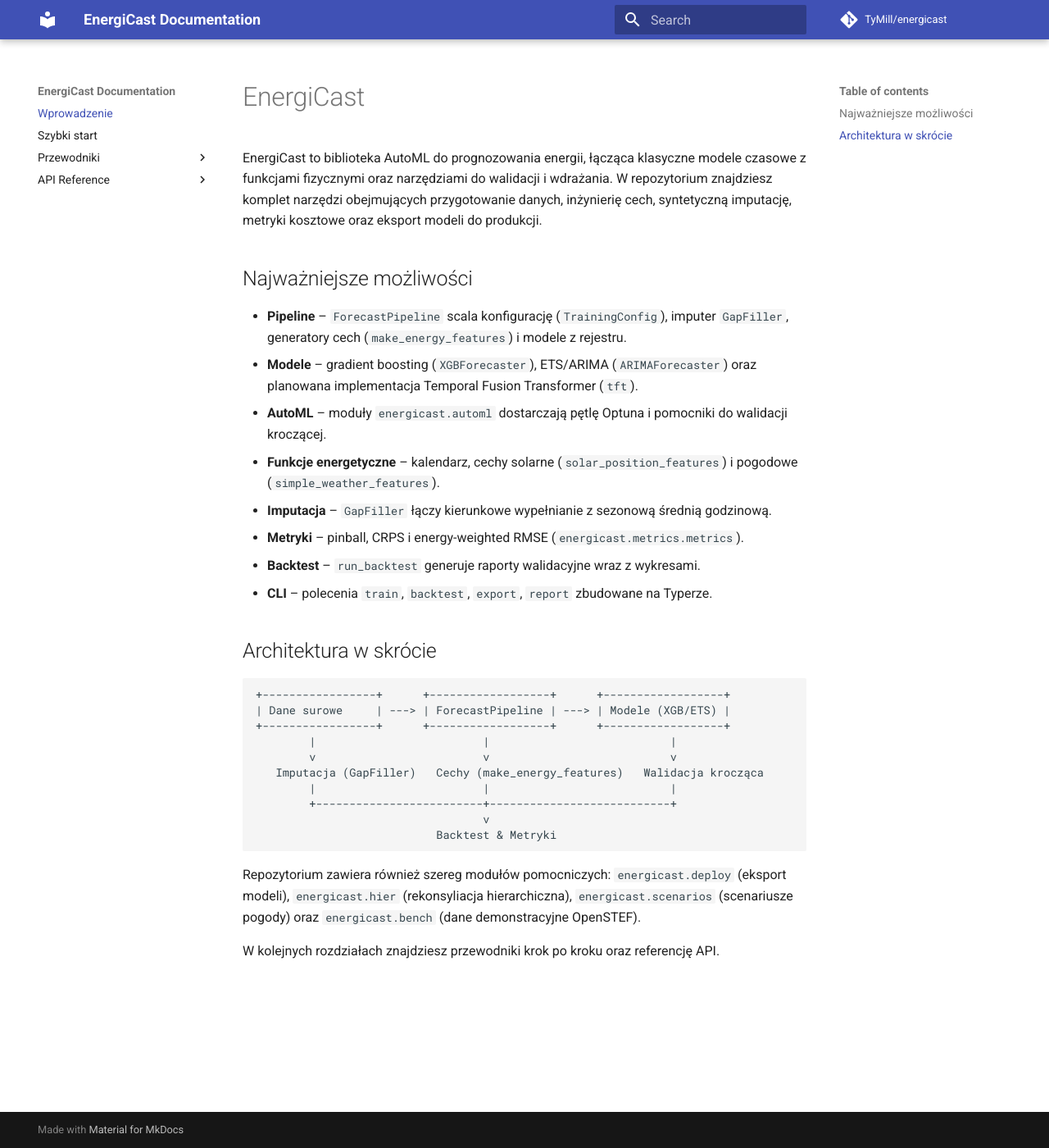
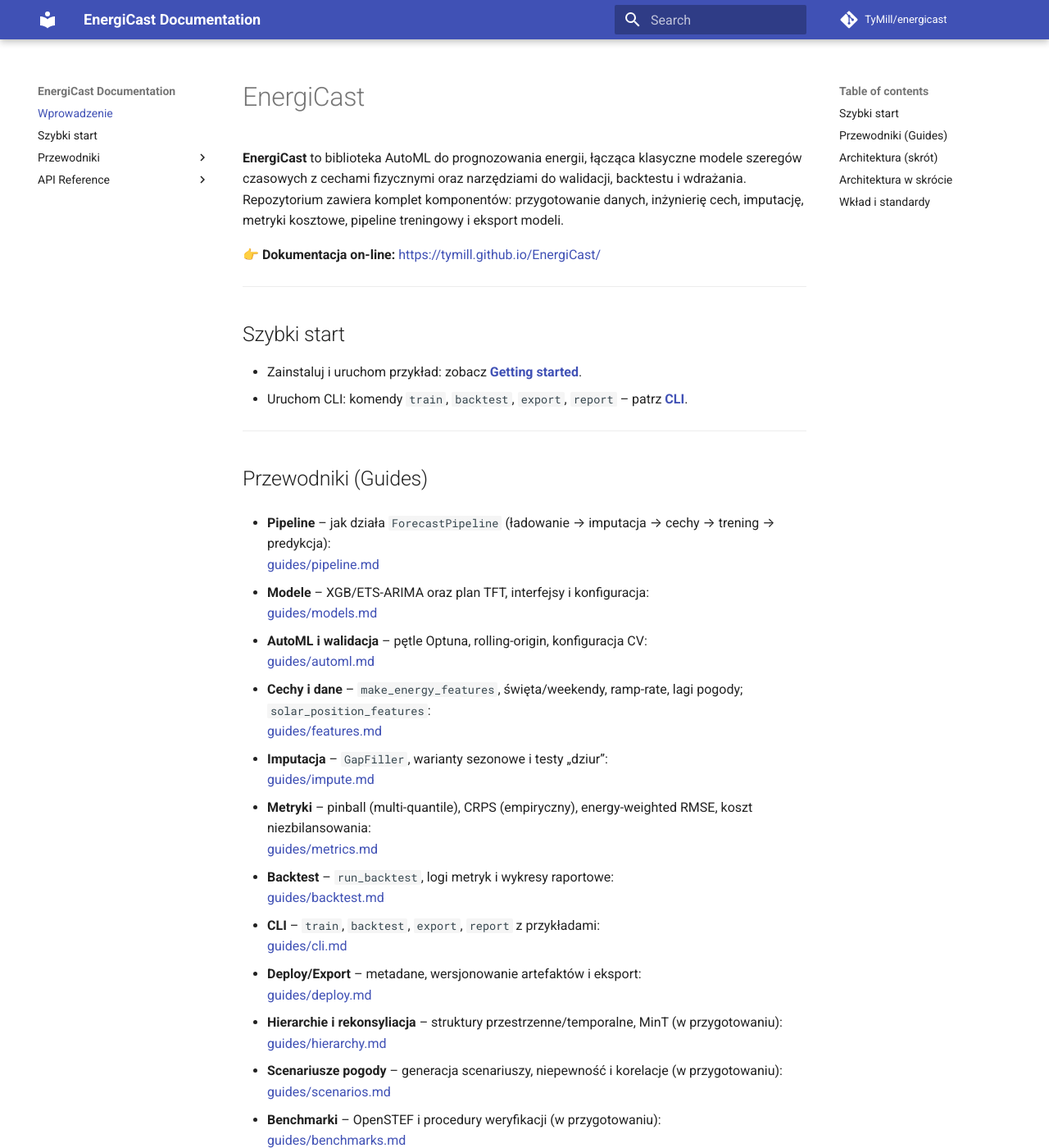
Before and after one commit to TyMill/EnergiCast, an MkDocs documentation site: the page built from docs/index.md, in a window 1280 px wide and 1400 px high. Shown: the whole window at 82% size. Built offline with MkDocs 1.6.1 and Material for MkDocs 9.7.7, drawn with Linux system fonts in a browser that asks for light colours; comment, search, counter and statistics services are not loaded; some of the changed text lies outside the part shown.

Commit message:
Update index.md

````diff
--- a/docs/index.md
+++ b/docs/index.md
@@ -1,24 +1,62 @@
 # EnergiCast
 
-EnergiCast to biblioteka AutoML do prognozowania energii, łącząca klasyczne modele
-czasowe z funkcjami fizycznymi oraz narzędziami do walidacji i wdrażania. W repozytorium
-znajdziesz komplet narzędzi obejmujących przygotowanie danych, inżynierię cech,
-syntetyczną imputację, metryki kosztowe oraz eksport modeli do produkcji.
+**EnergiCast** to biblioteka AutoML do prognozowania energii, łącząca klasyczne modele
+szeregów czasowych z cechami fizycznymi oraz narzędziami do walidacji, backtestu i wdrażania.
+Repozytorium zawiera komplet komponentów: przygotowanie danych, inżynierię cech, imputację,
+metryki kosztowe, pipeline treningowy i eksport modeli.
 
-## Najważniejsze możliwości
+👉 **Dokumentacja on-line:** <https://tymill.github.io/EnergiCast/>
 
-- **Pipeline** – `ForecastPipeline` scala konfigurację (`TrainingConfig`), imputer
-  `GapFiller`, generatory cech (`make_energy_features`) i modele z rejestru.
-- **Modele** – gradient boosting (`XGBForecaster`), ETS/ARIMA (`ARIMAForecaster`) oraz
-  planowana implementacja Temporal Fusion Transformer (`tft`).
-- **AutoML** – moduły `energicast.automl` dostarczają pętlę Optuna i pomocniki do
-  walidacji kroczącej.
-- **Funkcje energetyczne** – kalendarz, cechy solarne (`solar_position_features`) i
-  pogodowe (`simple_weather_features`).
-- **Imputacja** – `GapFiller` łączy kierunkowe wypełnianie z sezonową średnią godzinową.
-- **Metryki** – pinball, CRPS i energy-weighted RMSE (`energicast.metrics.metrics`).
-- **Backtest** – `run_backtest` generuje raporty walidacyjne wraz z wykresami.
-- **CLI** – polecenia `train`, `backtest`, `export`, `report` zbudowane na Typerze.
+---
+
+## Szybki start
+
+- Zainstaluj i uruchom przykład: zobacz **[Getting started](getting-started.md)**.
+- Uruchom CLI: komendy `train`, `backtest`, `export`, `report` – patrz **[CLI](guides/cli.md)**.
+
+---
+
+## Przewodniki (Guides)
+
+- **Pipeline** – jak działa `ForecastPipeline` (ładowanie → imputacja → cechy → trening → predykcja):
+  [guides/pipeline.md](guides/pipeline.md)
+
+- **Modele** – XGB/ETS-ARIMA oraz plan TFT, interfejsy i konfiguracja:
+  [guides/models.md](guides/models.md)
+
+- **AutoML i walidacja** – pętle Optuna, rolling-origin, konfiguracja CV:
+  [guides/automl.md](guides/automl.md)
+
+- **Cechy i dane** – `make_energy_features`, święta/weekendy, ramp-rate, lagi pogody; `solar_position_features`:
+  [guides/features.md](guides/features.md)
+
+- **Imputacja** – `GapFiller`, warianty sezonowe i testy „dziur”:
+  [guides/impute.md](guides/impute.md)
+
+- **Metryki** – pinball (multi-quantile), CRPS (empiryczny), energy-weighted RMSE, koszt niezbilansowania:
+  [guides/metrics.md](guides/metrics.md)
+
+- **Backtest** – `run_backtest`, logi metryk i wykresy raportowe:
+  [guides/backtest.md](guides/backtest.md)
+
+- **CLI** – `train`, `backtest`, `export`, `report` z przykładami:
+  [guides/cli.md](guides/cli.md)
+
+- **Deploy/Export** – metadane, wersjonowanie artefaktów i eksport:
+  [guides/deploy.md](guides/deploy.md)
+
+- **Hierarchie i rekonsyliacja** – struktury przestrzenne/temporalne, MinT (w przygotowaniu):
+  [guides/hierarchy.md](guides/hierarchy.md)
+
+- **Scenariusze pogody** – generacja scenariuszy, niepewność i korelacje (w przygotowaniu):
+  [guides/scenarios.md](guides/scenarios.md)
+
+- **Benchmarki** – OpenSTEF i procedury weryfikacji (w przygotowaniu):
+  [guides/benchmarks.md](guides/benchmarks.md)
+
+---
+
+## Architektura (skrót)
 
 ## Architektura w skrócie
 
@@ -35,8 +73,14 @@ syntetyczną imputację, metryki kosztowe oraz eksport modeli do produkcji.
                            Backtest & Metryki
 ```
 
-Repozytorium zawiera również szereg modułów pomocniczych: `energicast.deploy` (eksport
-modeli), `energicast.hier` (rekonsyliacja hierarchiczna), `energicast.scenarios`
-(scenariusze pogody) oraz `energicast.bench` (dane demonstracyjne OpenSTEF).
 
-W kolejnych rozdziałach znajdziesz przewodniki krok po kroku oraz referencję API.
+---
+
+## Wkład i standardy
+
+- Zasady współpracy i stylu kodu: **[Contributing](contributing.md)**
+- Zgłaszanie błędów/feature’ów: Issues/PR w repozytorium GitHub.
+
+!!! note
+    **API Reference** pojawi się wkrótce (sekcja „API Reference” w nawigacji).
+    Obecnie skupiamy się na przewodnikach z folderu `guides/`.
````
